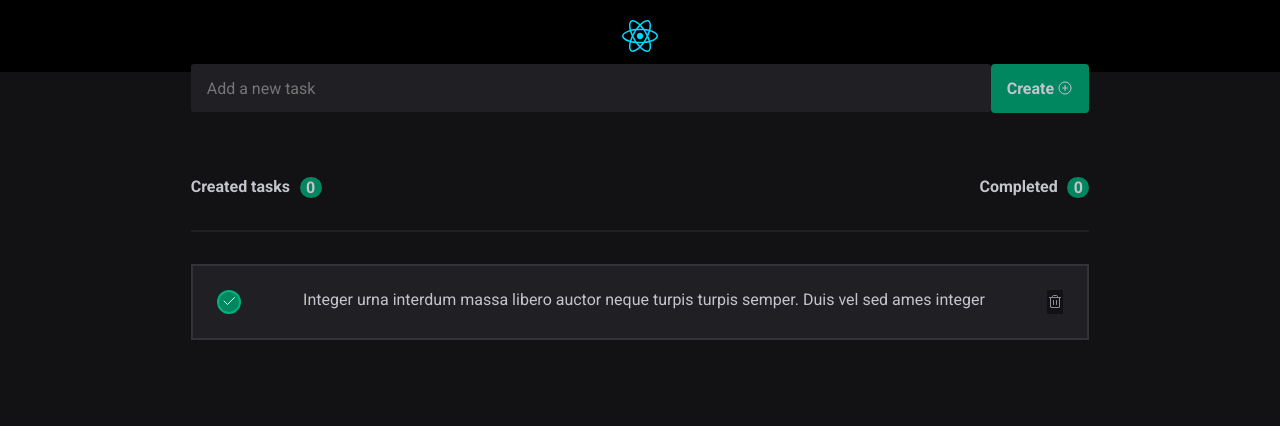
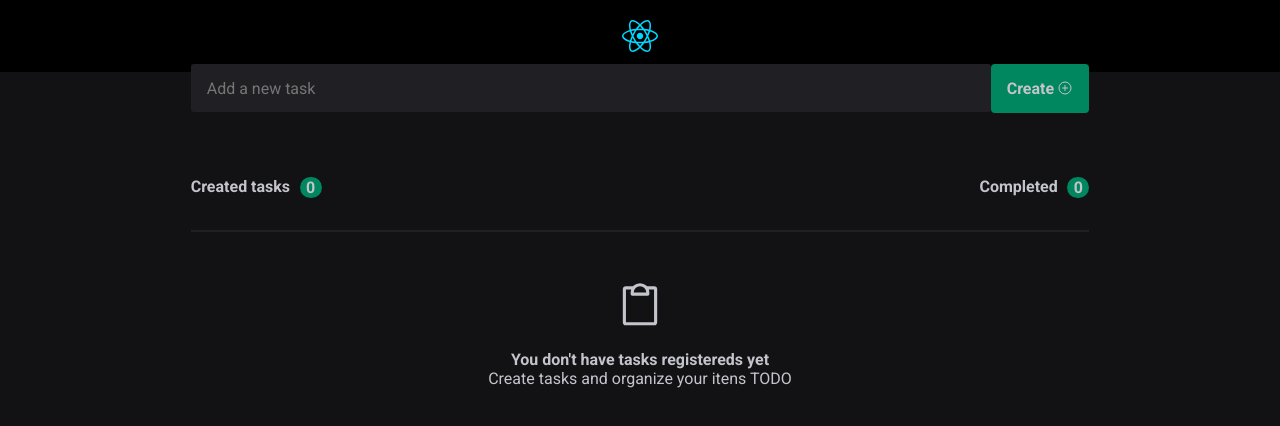
Before and after one commit to gabrielsideprojects/awesomeToDoTasks-front, a React (Vite) app: page / in a window 1280 px wide. Shown: the top 426 px of the page. Built offline with nearby package versions, Linux system fonts and the light colour scheme.

Commit message:
Created EmptyList comp

```diff
--- a/src/App.module.css
+++ b/src/App.module.css
@@ -44,3 +44,10 @@
 .taskBoxContainer {
   margin-top: 2rem;
 }
+
+.emptyListLabelContainer {
+  justify-content: center;
+  display: flex;
+  flex: 1;
+  margin-top: 3rem;
+}
--- a/src/App.tsx
+++ b/src/App.tsx
@@ -5,10 +5,11 @@ import './global.css'
 import { CreateTaskButton } from './components/CreateTaskButton'
 import { TaskStatusLabel } from './components/TaskStatusLabel'
 import { TaskBox } from './components/TaskBox'
+import { EmptyListLabel } from './components/EmptyListLabel'
 
 
 function App() {
-
+  const thereIsTasks = false
 
   return (
     <div>
@@ -24,10 +25,13 @@ function App() {
             <TaskStatusLabel labelText={'Completed'} badgeLabelValue={0}/>
         </div>
           <div className={styles.dividerLine}/>
-      <div className={styles.taskBoxContainer}>
-          <TaskBox text='Integer urna interdum massa libero auctor neque turpis turpis semper.
-            Duis vel sed ames integer' isCompleted={false}/>
-      </div>
+          {
+            thereIsTasks ?   <div className={styles.taskBoxContainer}>
+            <TaskBox text='Integer urna interdum massa libero auctor neque turpis turpis semper.
+              Duis vel sed ames integer' isCompleted={false}/>
+        </div> : <div className={styles.emptyListLabelContainer}> <EmptyListLabel/> </div>
+          }
+
       </div>
 
       </div>
--- /dev/null
+++ b/src/components/EmptyListLabel/EmptyListLabel.module.css
@@ -0,0 +1,9 @@
+.mainContainer {
+  display: flex;
+  align-items: center;
+  flex-direction: column;
+}
+
+.mainIcon {
+  margin-bottom: 1rem;
+}
--- /dev/null
+++ b/src/components/EmptyListLabel/EmptyListLabel.tsx
@@ -0,0 +1,16 @@
+import styles from './EmptyListLabel.module.css'
+import {  Clipboard} from 'phosphor-react'
+
+
+
+export function EmptyListLabel() {
+    return (
+        <div className={styles.mainContainer}>
+            <div className={styles.mainIcon}>
+                <Clipboard size={50}/>
+            </div>
+                <h4>You don't have tasks registereds yet</h4>
+                <small>Create tasks and organize your itens TODO</small>
+        </div>
+    );
+}
--- /dev/null
+++ b/src/components/EmptyListLabel/index.ts
@@ -0,0 +1 @@
+export {EmptyListLabel} from './EmptyListLabel';
--- a/src/components/TaskBox/TaskBox.tsx
+++ b/src/components/TaskBox/TaskBox.tsx
@@ -15,7 +15,7 @@ export function TaskBox({ text, isCompleted}: TaskBoxProps) {
                     <Check color='white' />
                 </button>
             }
-             <label   htmlFor="regular">{text}</label>
+             <label  htmlFor="regular">{text}</label>
              <button className={styles.trashButton}>
               <Trash color='#8d8d99'/>
             </button>
--- a/src/global.css
+++ b/src/global.css
@@ -38,7 +38,9 @@ body {
 body,
 input,
 textarea,
-button {
+button,
+p,
+small {
   font-family: "Roboto", sans-serif;
   font-weight: 400;
   font-size: 1rem;
```
